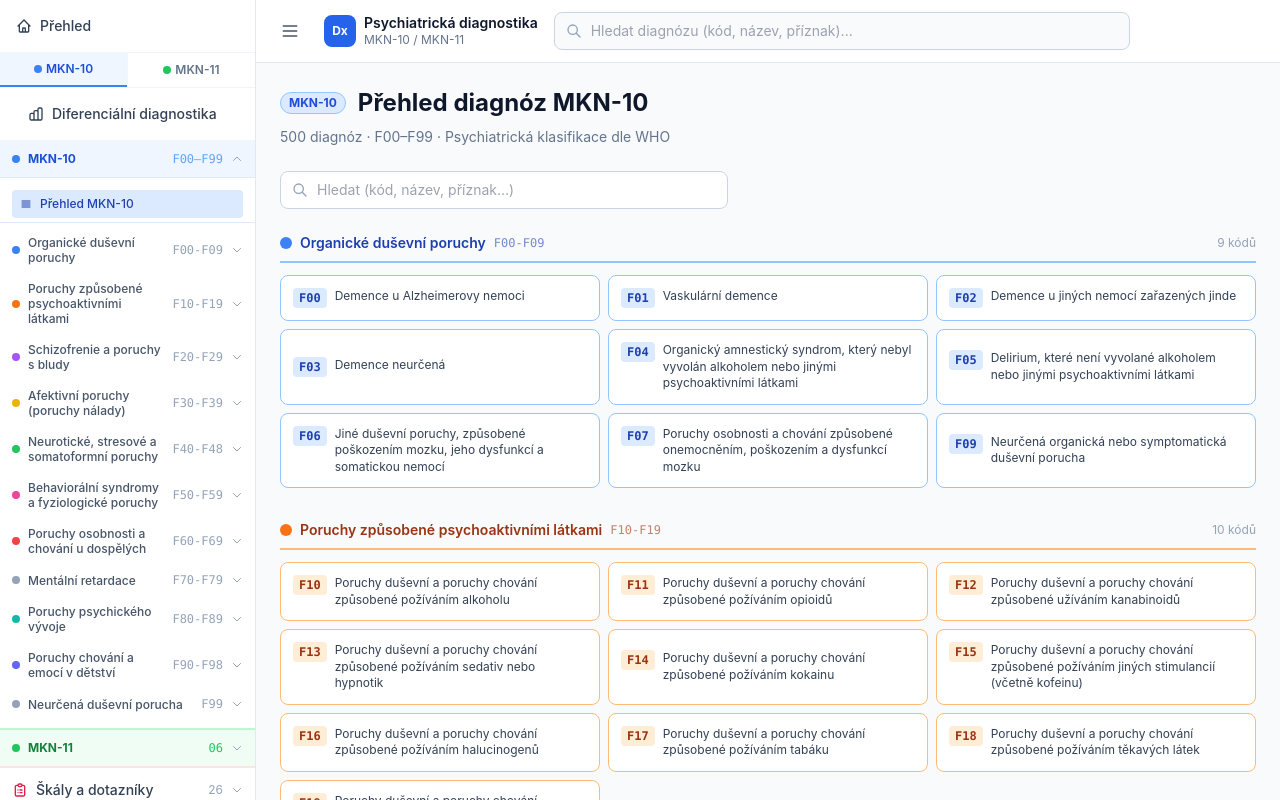
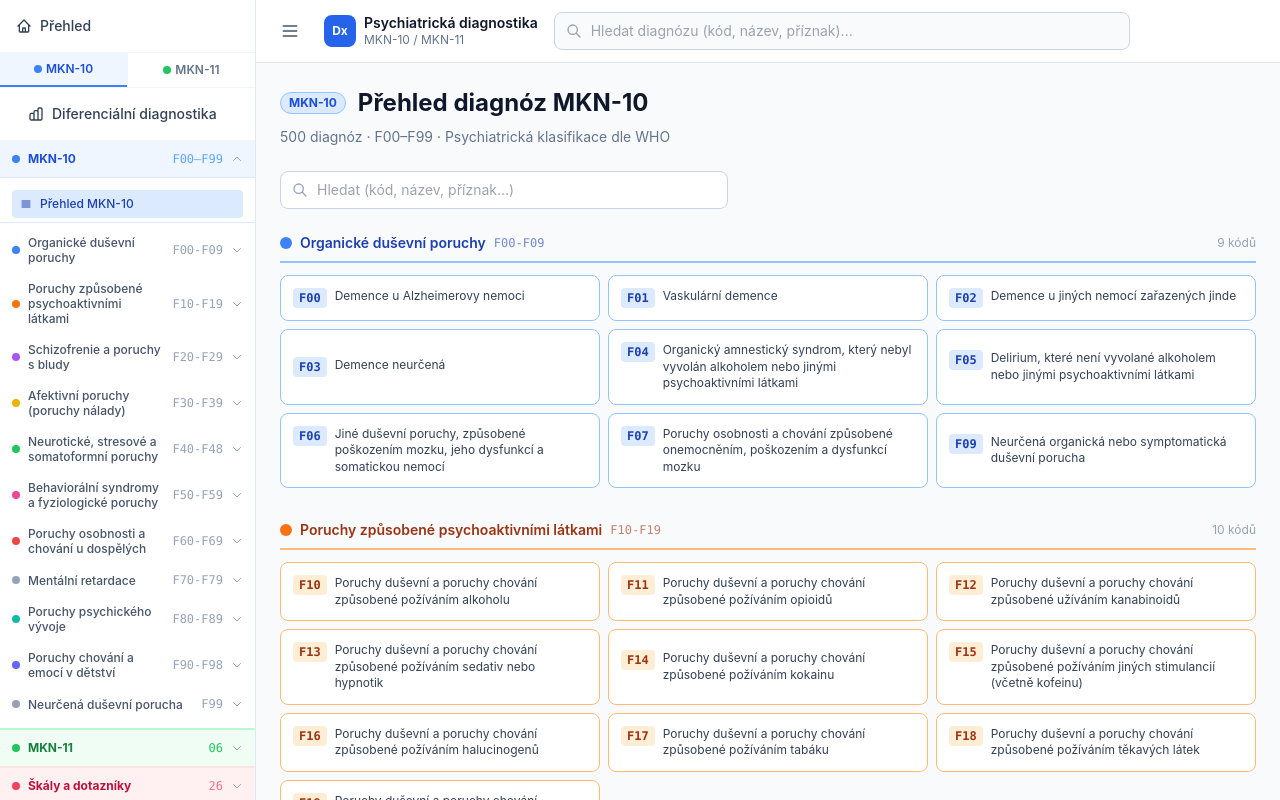
Before and after one commit to TS101-coder/psychiatricka-diagnostika, a React (Vite) app: page / in a window 1280 px wide. Built offline with nearby package versions, Linux system fonts and the light colour scheme.

Commit message:
sidebar: skaly – styl jako MKN-10/11, barevne tecky misto emoji, prehled hned pod zahlavim

```diff
--- a/src/components/Sidebar.jsx
+++ b/src/components/Sidebar.jsx
@@ -42,7 +42,6 @@ function SkalySekce({ navigate }) {
   const [open, setOpen] = useState(false)
   const [openKat, setOpenKat] = useState(new Set())
 
-  // Skupiny škál dle kategorie
   const skupiny = useMemo(() => {
     const map = new Map()
     for (const kat of KATEGORIE_SKAL) {
@@ -61,41 +60,55 @@ function SkalySekce({ navigate }) {
   }
 
   return (
-    <div className="mt-1">
-      {/* Záhlaví sekce */}
+    <div>
+      {/* Záhlaví – stejný styl jako MKN-10 / MKN-11 */}
       <button
         onClick={() => setOpen(v => !v)}
-        className="w-full flex items-center gap-2 px-3 py-2 rounded-lg text-left hover:bg-rose-50 transition-colors"
+        className="w-full flex items-center gap-2 px-3 py-2.5 text-left hover:bg-rose-50 bg-rose-50 border-b border-rose-100"
       >
-        <svg className="w-4 h-4 text-rose-600 shrink-0" fill="none" stroke="currentColor" viewBox="0 0 24 24">
-          <path strokeLinecap="round" strokeLinejoin="round" strokeWidth={2}
-            d="M9 5H7a2 2 0 00-2 2v12a2 2 0 002 2h10a2 2 0 002-2V7a2 2 0 00-2-2h-2M9 5a2 2 0 002 2h2a2 2 0 002-2M9 5a2 2 0 012-2h2a2 2 0 012 2m-3 7h3m-3 4h3m-6-4h.01M9 16h.01" />
-        </svg>
-        <span className="text-sm font-medium text-slate-700 flex-1">Škály a dotazníky</span>
-        <span className="text-xs text-slate-400">{SKALY.length}</span>
+        <span className="w-2 h-2 rounded-full shrink-0 bg-rose-500" />
+        <span className="text-xs font-bold text-rose-700 flex-1">Škály a dotazníky</span>
+        <span className="text-xs text-rose-400 font-mono">{SKALY.length}</span>
         <ChevronIcon open={open} />
       </button>
 
       {open && (
-        <div className="mt-1 space-y-0.5">
+        <>
+          {/* Přehled škál – hned pod záhlavím */}
+          <div className="px-3 py-1 border-b border-rose-100">
+            <NavLink
+              to="/skaly"
+              className={({ isActive }) =>
+                `flex items-center gap-2 text-xs py-1.5 px-2 rounded transition-colors
+                 ${isActive ? 'bg-rose-100 text-rose-800 font-medium' : 'text-slate-600 hover:text-rose-700 hover:bg-rose-50'}`
+              }
+            >
+              <svg className="w-3 h-3 shrink-0" fill="none" stroke="currentColor" viewBox="0 0 24 24">
+                <path strokeLinecap="round" strokeLinejoin="round" strokeWidth={2} d="M4 6h16M4 10h16M4 14h16M4 18h16" />
+              </svg>
+              Přehled škál
+            </NavLink>
+          </div>
+
+          {/* Kategorie */}
+          <nav className="py-1">
             {[...skupiny.entries()].map(([kat, skaly]) => {
               const katOpen = openKat.has(kat.id)
+              const dot = BARVA_MAP[kat.barva] || 'bg-slate-400'
               return (
                 <div key={kat.id}>
-                {/* Kategorie */}
                   <button
                     onClick={() => toggleKat(kat.id)}
-                  className="w-full flex items-center gap-2 px-3 py-1.5 rounded hover:bg-slate-50 text-left"
+                    className="w-full flex items-center gap-2 px-3 py-2 text-left hover:bg-slate-50"
                   >
-                  <span className="text-sm shrink-0">{kat.ikona}</span>
+                    <span className={`w-2 h-2 rounded-full shrink-0 ${dot}`} />
                     <span className="text-xs text-slate-600 font-medium flex-1">{kat.nazev}</span>
-                  <span className="text-xs text-slate-400">{skaly.length}</span>
+                    <span className="text-xs text-slate-400 font-mono">{skaly.length}</span>
                     <ChevronIcon open={katOpen} />
                   </button>
 
-                {/* Škály v kategorii */}
                   {katOpen && (
-                  <div className="ml-5 border-l-2 border-slate-100 space-y-0.5 mb-1">
+                    <div className="ml-3 border-l-2 border-slate-100">
                       {skaly.map(skala => (
                         <button
                           key={skala.id}
@@ -115,21 +128,8 @@ function SkalySekce({ navigate }) {
                 </div>
               )
             })}
-
-          {/* Odkaz na přehled všech */}
-          <NavLink
-            to="/skaly"
-            className={({ isActive }) =>
-              `flex items-center gap-2 px-3 py-2 rounded-lg text-xs transition-colors mt-1
-               ${isActive ? 'bg-rose-50 text-rose-700 font-medium' : 'text-slate-500 hover:bg-slate-50 hover:text-slate-700'}`
-            }
-          >
-            <svg className="w-3 h-3 shrink-0" fill="none" stroke="currentColor" viewBox="0 0 24 24">
-              <path strokeLinecap="round" strokeLinejoin="round" strokeWidth={2} d="M4 6h16M4 10h16M4 14h16M4 18h7" />
-            </svg>
-            Přehled všech škál
-          </NavLink>
-        </div>
+          </nav>
+        </>
       )}
     </div>
   )
```
Lines whose indentation alone changed are shown as unchanged.
